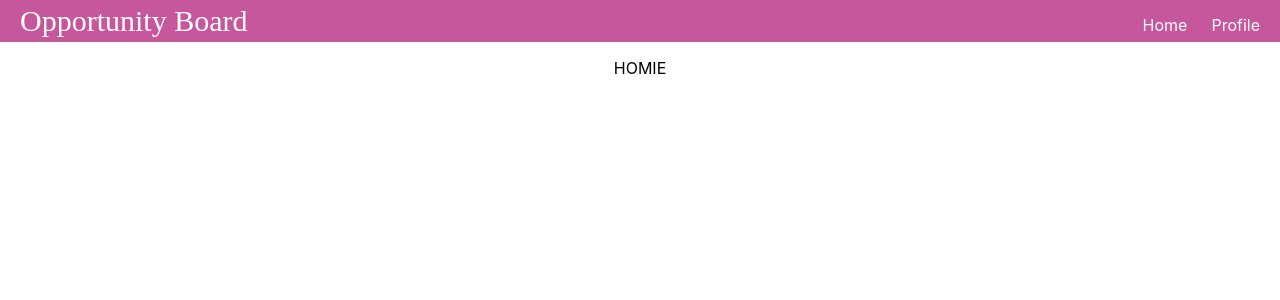
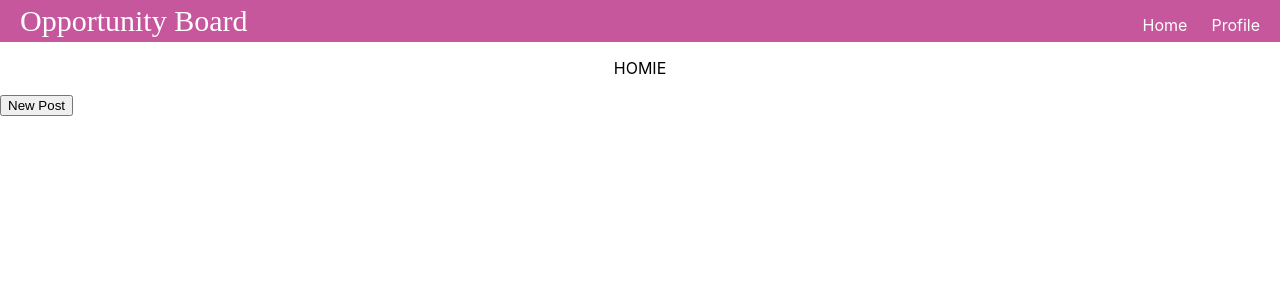
Before and after one commit to jamesmwu/joamayakieves, a React (Create React App) app in the folder frontend/: page / in a window 1280 px wide. Shown: the top 300 px of the page. Built offline with nearby package versions, Linux system fonts and the light colour scheme.

Commit message:
Added unstyled New Post button and popup

```diff
--- a/frontend/package.json
+++ b/frontend/package.json
@@ -10,6 +10,7 @@
     "react-dom": "^18.2.0",
     "react-router-dom": "^6.8.1",
     "react-scripts": "5.0.1",
+    "reactjs-popup": "^2.0.5",
     "web-vitals": "^2.1.4"
   },
   "scripts": {
--- a/frontend/src/App.js
+++ b/frontend/src/App.js
@@ -3,6 +3,8 @@ import { Route, Routes } from 'react-router-dom';
 import Home from './pages/Home';
 import Profile from './pages/Profile';
 import Navbar from "./Navbar"
+import Popup from 'reactjs-popup';
+import 'reactjs-popup/dist/index.css';
 
 function App(){
   return (
@@ -14,7 +16,30 @@ function App(){
         <Route path='/profile' element={<Profile />}/>
       </Routes>
     </div>
+
+    <Popup trigger={
+      <button> New Post </button>
+    }
+    modal nested>
+      {
+        close => (
+          <div className='modal'>
+            <div className='content'>
+              New Post
+            </div>
+            <div>
+              <button onClick={
+                () => close()
+              }>
+                Close
+              </button>
+            </div>
+          </div>
+        )
+      }
+    </Popup>
   </div>
+
   );
 }
 
--- a/frontend/src/pages/Home.js
+++ b/frontend/src/pages/Home.js
@@ -2,6 +2,8 @@ import React from "react";
 
 export default function Home() {
     return (
+
         <p>HOMIE</p>
+
     );
 }
```
Also changed, not shown: frontend/src/pages/NewPost.js (added), frontend/src/styles/NewPost.css (added), 1 other file (tests, documents, lock files or other folders).
